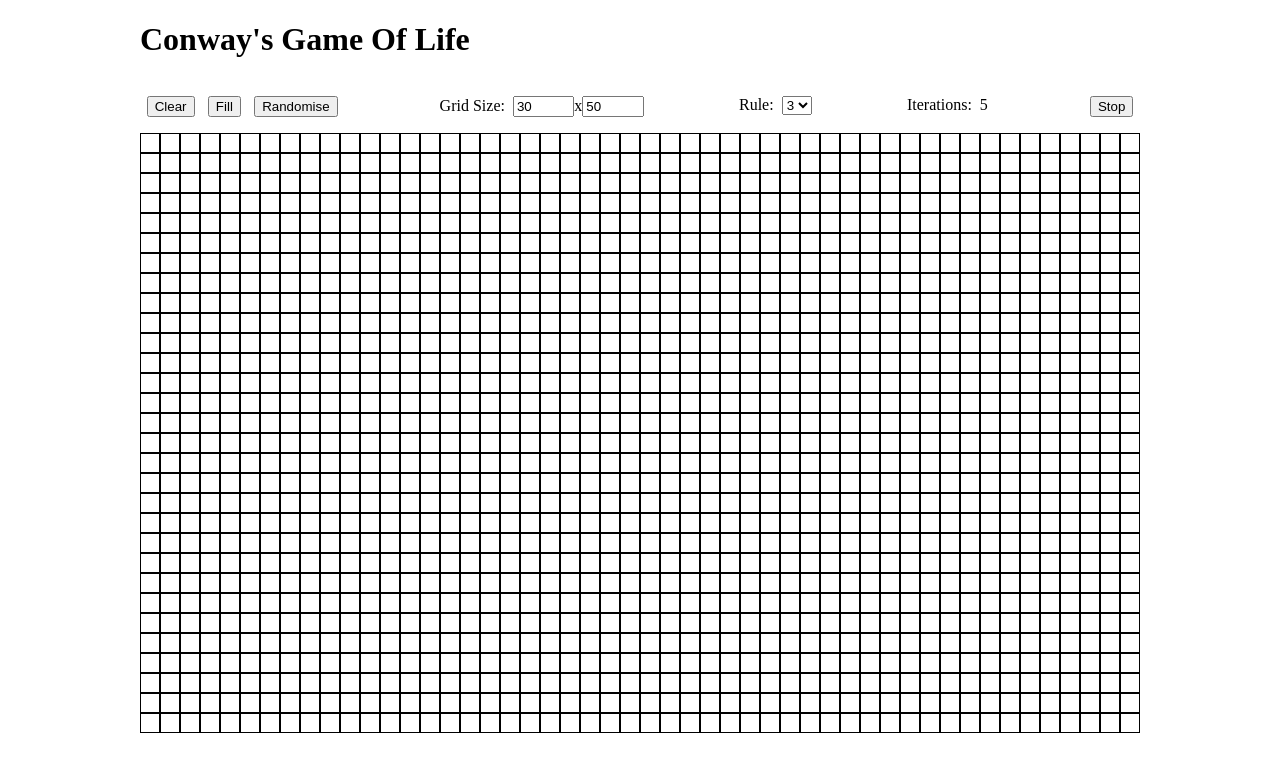
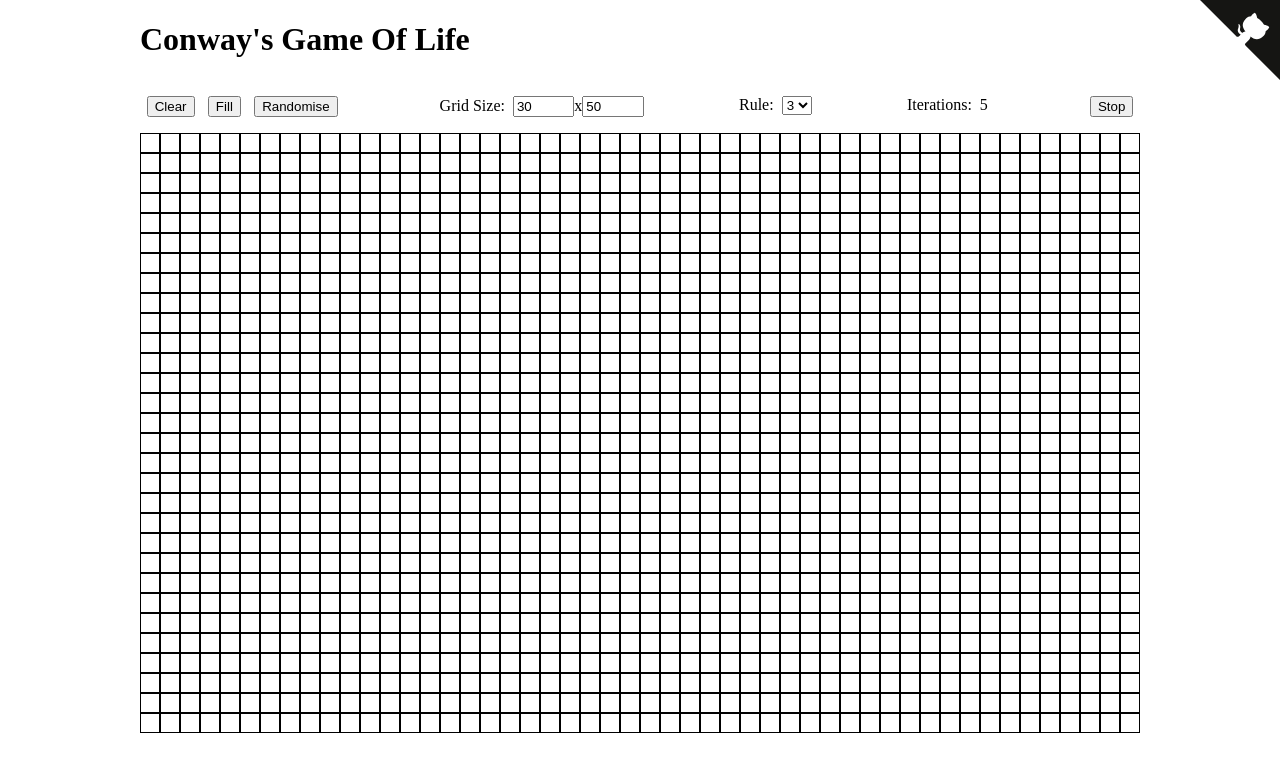
Before and after one commit to JamesMcGuigan/react-cellular-automata, a Next.js app: page / in a window 1280 px wide. Shown: the top 772 px of the page. Built offline with nearby package versions, Linux system fonts and the light colour scheme.

Commit message:
index.tsx | Add ForkMeOnGithub banner

```diff
--- a/pages/index.tsx
+++ b/pages/index.tsx
@@ -2,14 +2,18 @@
 // DOCS: https://www.typescriptlang.org/docs/handbook/functions.html
 
 import * as React          from 'react';
+import ForkMeOnGithub      from "../src/components/ForkMeOnGithub";
 import GameOfLifeComponent from "../src/components/GameOfLife/GameOfLifeComponent";
 
 
 const Home: React.FunctionComponent<JSX.Element> = () => {
     return (
-        <div style={{ maxWidth: "1000px", margin: "auto" }}>
-            <GameOfLifeComponent/>
-        </div>
+        <>
+            <ForkMeOnGithub/>
+            <div style={{ maxWidth: "1000px", margin: "auto" }}>
+                <GameOfLifeComponent/>
+            </div>
+        </>
     );
 };
 
--- /dev/null
+++ b/src/components/ForkMeOnGithub.less
@@ -0,0 +1,42 @@
+// Source: http://tholman.com/github-corners/
+
+.github-corner {
+  svg {
+    fill: #151513;
+    color: #fff;
+    position: absolute;
+    top: 0;
+    border: 0;
+    right: 0;
+  }
+
+  .octo-arm {
+    transform-origin: 130px 106px;
+  }
+
+  &:hover .octo-arm {
+    animation: octocat-wave 560ms ease-in-out
+  }
+
+  @keyframes octocat-wave {
+    0%, 100% {
+      transform: rotate(0)
+    }
+    20%, 60% {
+      transform: rotate(-25deg)
+    }
+    40%, 80% {
+      transform: rotate(10deg)
+    }
+  }
+
+  @media (max-width: 500px) {
+    &:hover .octo-arm {
+      animation: none
+    }
+
+    & .octo-arm {
+      animation: octocat-wave 560ms ease-in-out
+    }
+  }
+}
--- /dev/null
+++ b/src/components/ForkMeOnGithub.tsx
@@ -0,0 +1,26 @@
+// Source: http://tholman.com/github-corners/
+
+import React, { PureComponent } from 'react';
+import packageJSON              from '../../package.json';
+
+import './ForkMeOnGithub.less';
+
+export default class ForkMeOnGithub extends PureComponent {
+    render() {
+        return (
+            <a href={packageJSON.repository.url}
+               className="github-corner"
+               aria-label="View source on GitHub"
+               title={`View source on GitHub: ${packageJSON.description}`}
+               target="_blank"
+               rel="noopener noreferrer"
+            >
+                <svg width="80" height="80" viewBox="0 0 250 250" aria-hidden="true">
+                    <path d="M0,0 L115,115 L130,115 L142,142 L250,250 L250,0 Z"/>
+                    <path className="octo-arm"  fill="currentColor" d="M128.3,109.0 C113.8,99.7 119.0,89.6 119.0,89.6 C122.0,82.7 120.5,78.6 120.5,78.6 C119.2,72.0 123.4,76.3 123.4,76.3 C127.3,80.9 125.5,87.3 125.5,87.3 C122.9,97.6 130.6,101.9 134.4,103.2"  />
+                    <path className="octo-body" fill="currentColor" d="M115.0,115.0 C114.9,115.1 118.7,116.5 119.8,115.4 L133.7,101.6 C136.9,99.2 139.9,98.4 142.2,98.6 C133.8,88.0 127.5,74.4 143.8,58.0 C148.5,53.4 154.0,51.2 159.7,51.0 C160.3,49.4 163.2,43.6 171.4,40.1 C171.4,40.1 176.1,42.5 178.8,56.2 C183.1,58.6 187.2,61.8 190.9,65.4 C194.5,69.0 197.7,73.2 200.1,77.6 C213.8,80.2 216.3,84.9 216.3,84.9 C212.7,93.1 206.9,96.0 205.4,96.6 C205.1,102.4 203.0,107.8 198.3,112.5 C181.9,128.9 168.3,122.5 157.7,114.1 C157.9,116.9 156.7,120.9 152.7,124.9 L141.0,136.5 C139.8,137.7 141.6,141.9 141.8,141.8 Z" />
+                </svg>
+            </a>
+        );
+    }
+}
--- a/tsconfig.json
+++ b/tsconfig.json
@@ -2,6 +2,7 @@
   "compilerOptions": {
     "allowJs": true,
     "allowSyntheticDefaultImports": true,
+    "resolveJsonModule": true,
     "jsx": "preserve",
     "lib": ["dom", "es2017"],
     "module": "esnext",
```
Also changed, not shown: package.json (+8 -0 lines).
